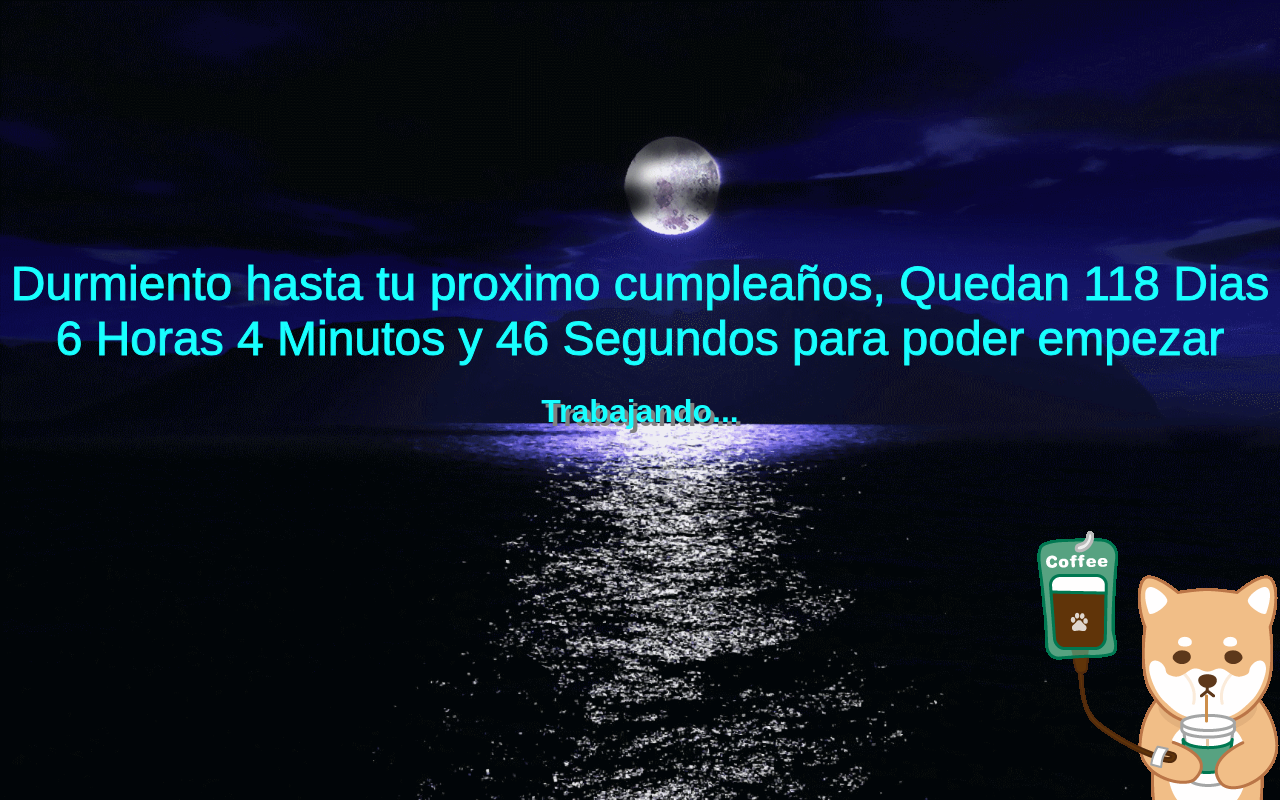
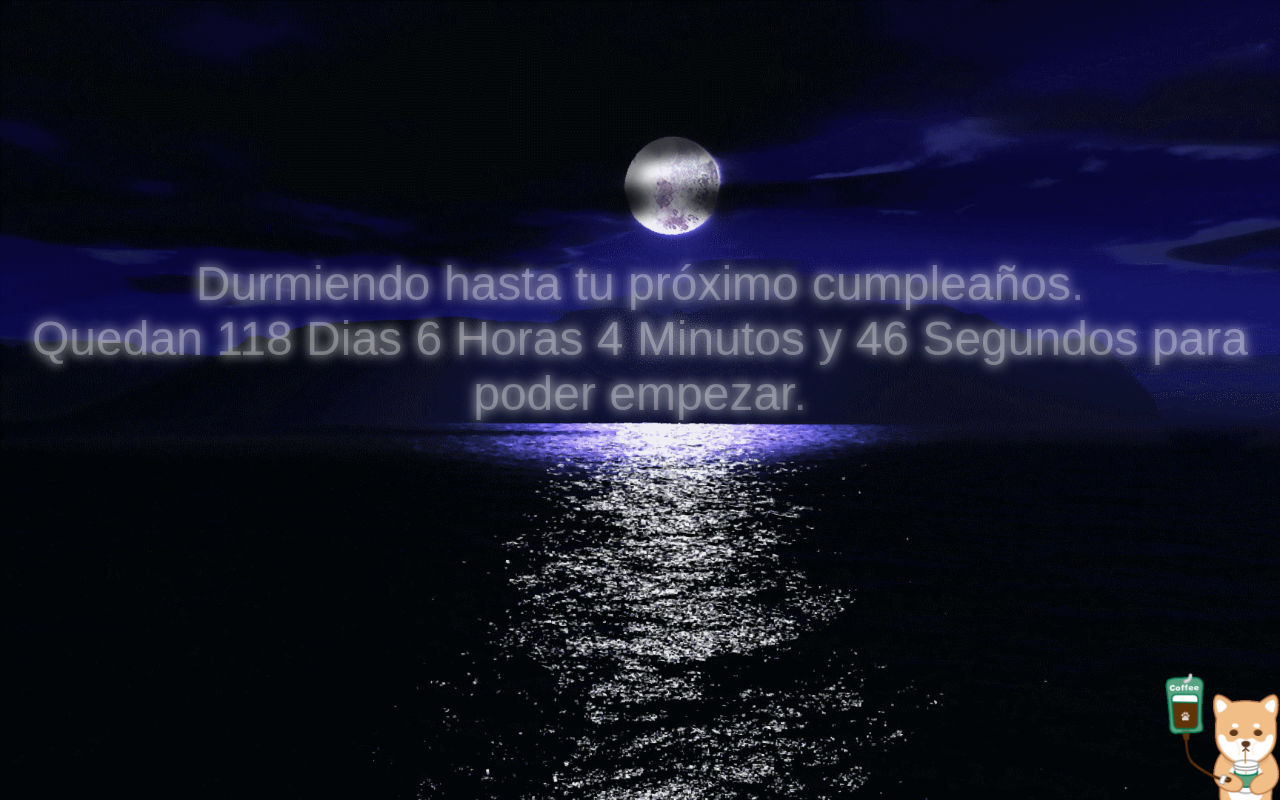
Before and after one commit to mznodev/celia-birthday-2022, a React (Create React App) app: page / in a window 1280 px wide. Built offline with nearby package versions, Linux system fonts and the light colour scheme; a web font is replaced by a local one.

Commit message:
fix: screen.

```diff
--- a/src/WaitingScreen.js
+++ b/src/WaitingScreen.js
@@ -13,15 +13,23 @@ function WaitingScreen() {
     text-align: center;
     color: #18ffff;
     font-family: "Gemunu Libre", sans-serif;
-    -webkit-text-stroke: 1px;
+
     margin: 0;
+    color: rgba(255, 255, 255, 0.3);
+    text-shadow: 0 0 15px rgba(255, 255, 255, 0.5),
+      0 0 10px rgba(255, 255, 255, 0.5);
+    z-index: 10;
   `;
   const Subtitle = styled.h2`
     font-size: 2em;
     text-align: center;
     color: #18ffff;
     font-family: "Gemunu Libre", sans-serif;
-    text-shadow: 4px 4px gray;
+    color: rgba(255, 255, 255, 0.3);
+
+    text-shadow: 0 0 15px rgba(255, 255, 255, 0.5),
+      0 0 10px rgba(255, 255, 255, 0.5);
+    z-index: 2;
   `;
   const Wrapper = styled.div`
     padding-top: 20%;
@@ -30,19 +38,15 @@ function WaitingScreen() {
     display: flex;
     align-items: center;
     justify-content: center; */
-  `;
-
-  const BackgroundImage = styled.div`
-    background-image: "url(${waitingScreen})";
-    background-size: "cover";
-    height: "100vh";
+    z-index: 2;
   `;
 
   const OsoCoffeeImage = styled.img`
     position: fixed;
     bottom: 0;
     right: 0;
-    z-index: 1;
+    height: 16%;
+
     /*  width: 100%; */
   `;
   // Random component
@@ -59,12 +63,12 @@ function WaitingScreen() {
         <>
           <Wrapper>
             <Title>
-              Durmiento hasta tu proximo cumpleaños, Quedan {days} Dias {hours}{" "}
-              Horas {minutes} Minutos y {seconds} Segundos para poder empezar
+              Durmiendo hasta tu próximo cumpleaños.
+              <br /> Quedan {days} Dias {hours} Horas {minutes} Minutos y{" "}
+              {seconds} Segundos para poder empezar.
               <br />
             </Title>
           </Wrapper>
-          <Subtitle>Trabajando...</Subtitle>
         </>
       );
     }
```
